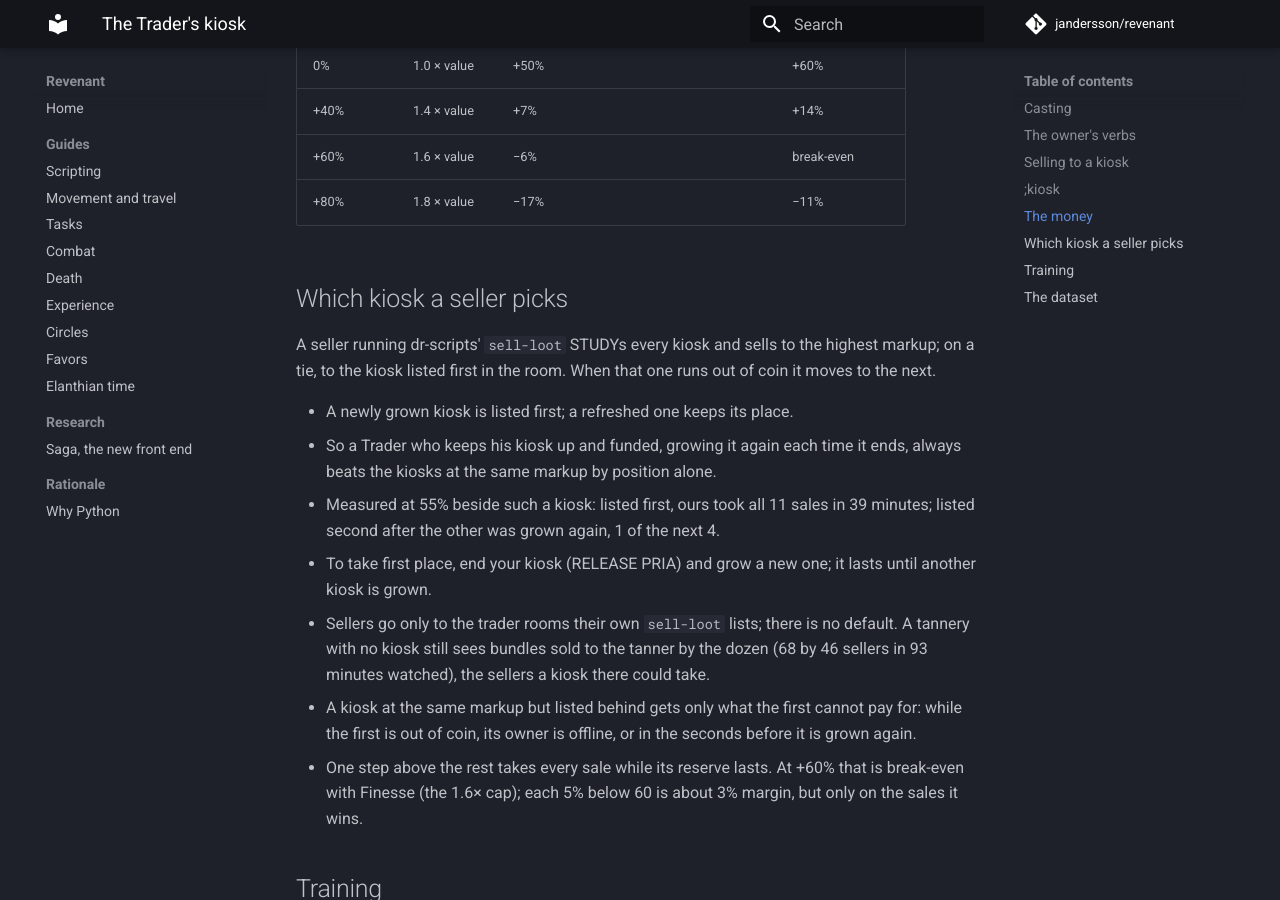
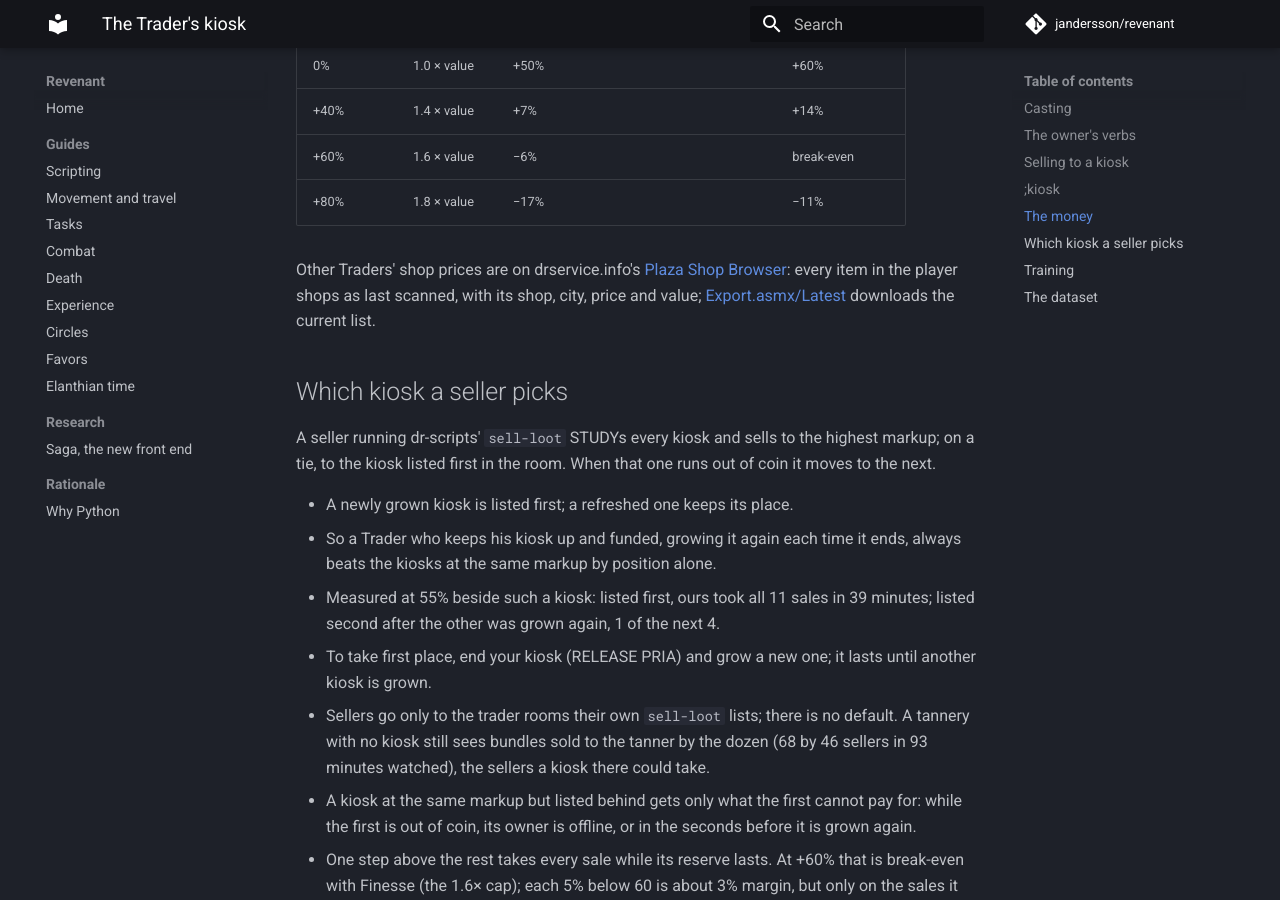
Before and after one commit to jandersson/revenant, an MkDocs documentation site: the page built from docs/kiosk.md, in a window 1280 px wide and 900 px high, scrolled down 3299 px. Built offline with MkDocs 1.6.1 and Material for MkDocs 9.7.7, drawn with Linux system fonts in a browser that asks for light colours; comment, search, counter and statistics services are not loaded.

Commit message:
docs(kiosk): the Plaza Shop Browser, other Traders' shop prices
Co-Authored-By: Claude Opus 5.5 <noreply@anthropic.com>

```diff
--- a/docs/kiosk.md
+++ b/docs/kiosk.md
@@ -67,6 +67,8 @@ The kiosk stores value, not cost: what it pays ÷ (1 + markup). TAP hands it out
 | +60% | 1.6 × value | −6% | break-even |
 | +80% | 1.8 × value | −17% | −11% |
 
+Other Traders' shop prices are on drservice.info's [Plaza Shop Browser](https://drservice.info/Plaza/): every item in the player shops as last scanned, with its shop, city, price and value; [Export.asmx/Latest](https://drservice.info/Plaza/Export.asmx/Latest) downloads the current list.
+
 ## Which kiosk a seller picks
 
 A seller running dr-scripts' `sell-loot` STUDYs every kiosk and sells to the highest markup; on a tie, to the kiosk listed first in the room. When that one runs out of coin it moves to the next.
```
